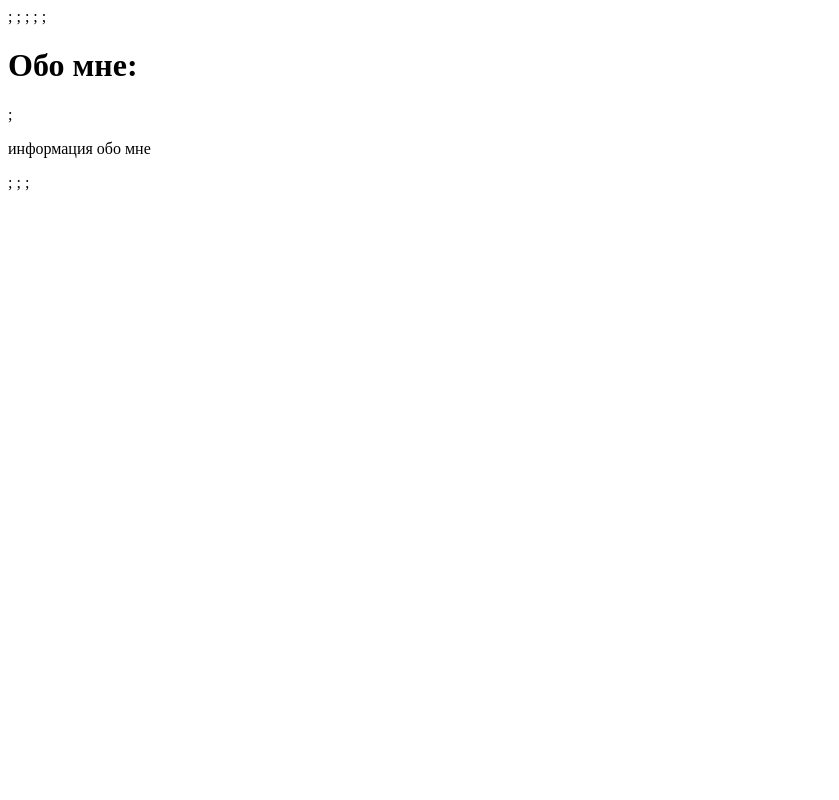
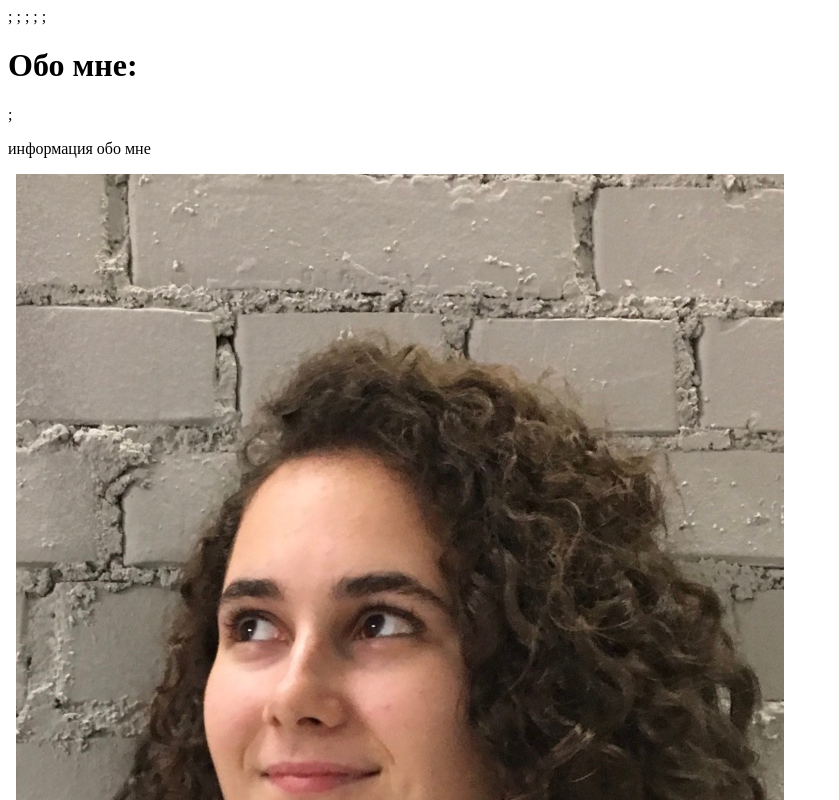
Before and after one commit to zojabutenko/mywebpage, a plain HTML site: page index.html in a window 1280 px wide. Shown: the top 800 px of the page, without its empty margins (0-839 px from the left). Drawn offline with Linux system fonts and the light colour scheme.

Commit message:
Update index.html

```diff
--- a/index.html
+++ b/index.html
@@ -5,6 +5,6 @@
 <body>;
 <h1> Обо мне: </h1>;
 <p> информация обо мне </p>;
-<img src=""></img>;
+<img src="проект хтмл.jpg"></img>;
 </body>;
 </html>
```
